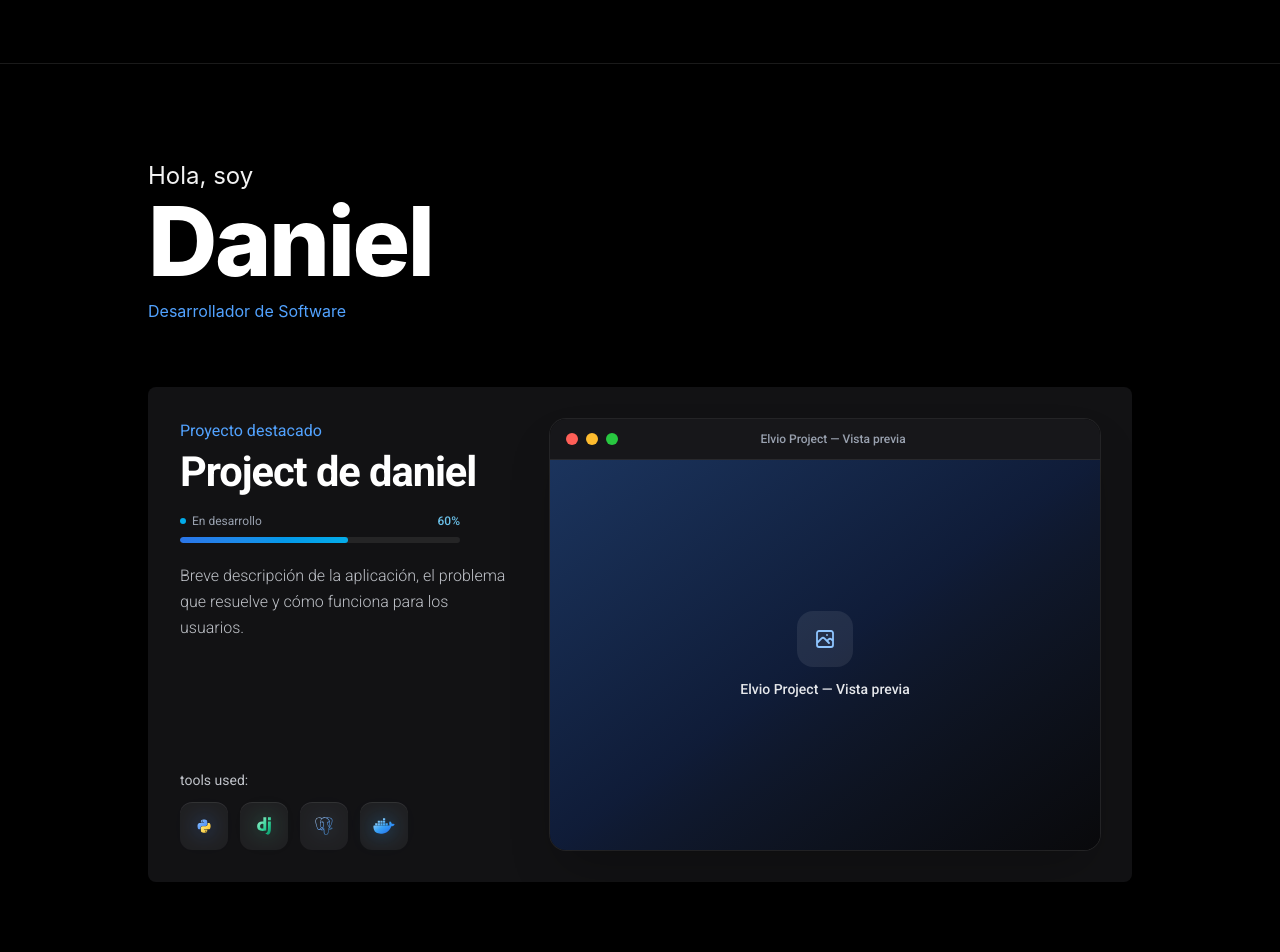
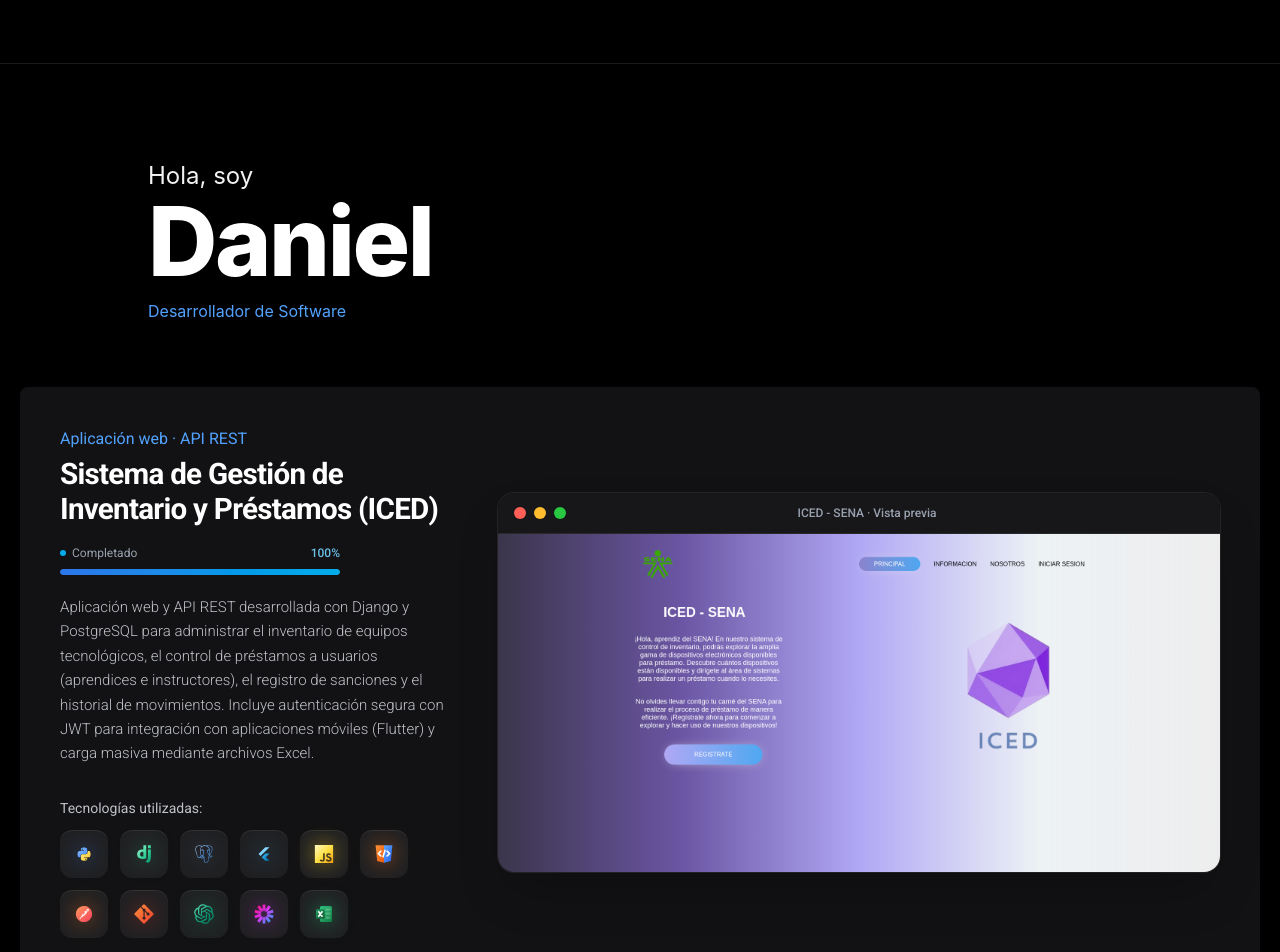
Before and after one commit to daniels-py/mi-portafolio, an Astro site: page / in a window 1280 px wide. Shown: the top 952 px of the page. Built offline with nearby package versions, Linux system fonts and the light colour scheme; Astro itself is replaced by a stand-in of ours.

Commit message:
feat: card con proyecto completo

```diff
--- a/src/components/projects/ProjectShowcase.astro
+++ b/src/components/projects/ProjectShowcase.astro
@@ -17,6 +17,7 @@ const {
   description,
   toolsLabel = 'tools used:',
   stack,
+  extraTags,
   media,
   href,
 } = Astro.props;
@@ -28,9 +29,10 @@ const resolvedProgressLabel = progressLabel ?? 'En desarrollo';
 const preview = media[0];
 ---
 
-<article class="project-showcase grid grid-cols-1 items-stretch gap-8 rounded-lg bg-[#121214] p-6 sm:p-8 lg:grid-cols-[minmax(260px,330px)_1fr] lg:gap-10">
+<article class="project-showcase rounded-lg bg-[#121214] p-7 sm:p-10">
+  <div class="grid grid-cols-1 items-stretch gap-10 lg:grid-cols-[minmax(320px,390px)_1fr] lg:gap-12">
     <!-- Izquierda: Información del proyecto arriba y tools used abajo -->
-  <div class="flex flex-col justify-between gap-10">
+    <div class="flex flex-col justify-between gap-8">
       <div class="space-y-4">
         <div class="space-y-1.5">
           {tag && (
@@ -38,7 +40,7 @@ const preview = media[0];
               {tag}
             </p>
           )}
-        <h3 class="text-4xl sm:text-[2.6rem] font-bold tracking-tight text-white leading-[1.1]">
+          <h3 class="text-2xl sm:text-[1.85rem] font-bold tracking-tight text-white leading-[1.18]">
             {href ? (
               <a href={href} target="_blank" rel="noopener noreferrer" class="hover:text-blue-400 transition">
                 {name} ↗
@@ -76,7 +78,7 @@ const preview = media[0];
           </div>
         )}
 
-      <p class="pt-1 text-base text-gray-300/90 leading-relaxed font-light">
+        <p class="pt-1 text-sm sm:text-[15px] text-gray-300/90 leading-relaxed font-light">
           {description}
         </p>
       </div>
@@ -99,12 +101,21 @@ const preview = media[0];
             </li>
           ))}
         </ul>
+        {extraTags && extraTags.length > 0 && (
+          <div class="flex flex-wrap gap-1.5 pt-1">
+            {extraTags.map((item) => (
+              <span class="rounded-md bg-white/[0.05] px-2 py-0.5 text-[11px] font-medium text-gray-300">
+                {item}
+              </span>
+            ))}
+          </div>
+        )}
       </div>
     </div>
 
     <!-- Derecha: Ventana estilo macOS grande para imagen o video -->
     {preview && (
-    <div class="group flex flex-col overflow-hidden rounded-2xl bg-zinc-950/90 shadow-2xl ring-1 ring-white/[0.08]">
+      <div class="group flex flex-col self-center overflow-hidden rounded-2xl bg-zinc-950/90 shadow-2xl ring-1 ring-white/[0.08]">
         <!-- Barra superior estilo macOS -->
         <div class="flex items-center justify-between border-b border-white/[0.08] bg-zinc-900/95 px-4 py-3">
           <div class="flex items-center gap-2" aria-hidden="true">
@@ -118,14 +129,14 @@ const preview = media[0];
           <span class="w-12" aria-hidden="true"></span>
         </div>
 
-      <!-- Contenido multimedia grande -->
-      <div class="relative flex-1 w-full min-h-[280px] sm:min-h-[360px] lg:min-h-[390px] overflow-hidden">
+        <!-- Contenido multimedia adaptable sin recortes -->
+        <div class:list={['relative w-full overflow-hidden', !preview.src && 'aspect-video']}>
           {preview.src ? (
             preview.type === 'video' ? (
               <video
                 src={preview.src}
                 aria-label={preview.alt}
-              class="h-full w-full object-cover"
+                class="block h-auto w-full object-contain"
                 autoplay
                 muted
                 loop
@@ -137,7 +148,7 @@ const preview = media[0];
                 src={preview.src}
                 alt={preview.alt}
                 loading="lazy"
-              class="h-full w-full object-cover transition duration-300 group-hover:scale-[1.02]"
+                class="block h-auto w-full transition duration-300 group-hover:scale-[1.02]"
               />
             )
           ) : (
@@ -162,6 +173,7 @@ const preview = media[0];
         </div>
       </div>
     )}
+  </div>
 </article>
 
 <style>
--- a/src/components/skills/icons.ts
+++ b/src/components/skills/icons.ts
@@ -74,6 +74,23 @@ export const icons = {
   "macos": `<defs><linearGradient id="mac" x1="0" y1="0" x2="1" y2="1"><stop offset="0" stop-color="#ffffff"/><stop offset="1" stop-color="#94a3b8"/></linearGradient></defs><g transform="translate(55 55) scale(1.9) translate(-12 -12)">
 <path fill="url(#mac)" d="M12.152 6.896c-.948 0-2.415-1.078-3.96-1.04-2.04.027-3.91 1.183-4.961 3.014-2.117 3.675-.546 9.103 1.519 12.09 1.013 1.454 2.208 3.09 3.792 3.039 1.52-.065 2.09-.987 3.935-.987 1.831 0 2.35.987 3.96.948 1.637-.026 2.676-1.48 3.676-2.948 1.156-1.688 1.636-3.325 1.662-3.415-.039-.013-3.182-1.221-3.22-4.857-.026-3.04 2.48-4.494 2.597-4.559-1.429-2.09-3.623-2.324-4.39-2.376-2-.156-3.675 1.09-4.61 1.09zM15.53 3.83c.843-1.012 1.4-2.427 1.245-3.83-1.207.052-2.662.805-3.532 1.818-.78.896-1.454 2.338-1.273 3.714 1.338.104 2.715-.688 3.559-1.701"/>
 </g>`,
+  "html-css": `<defs><linearGradient id="hc-l" x1="0" y1="0" x2="1" y2="1"><stop offset="0" stop-color="#fb923c"/><stop offset="1" stop-color="#ea580c"/></linearGradient><linearGradient id="hc-r" x1="0" y1="0" x2="1" y2="1"><stop offset="0" stop-color="#60a5fa"/><stop offset="1" stop-color="#2563eb"/></linearGradient></defs><g transform="translate(55 55) scale(1.9) translate(-12 -12)">
+<path fill="url(#hc-l)" d="M1.5 1H12v22l-8.5-2.4L1.5 1Z"/>
+<path fill="url(#hc-r)" d="M12 1h10.5l-2 19.6L12 23V1Z"/>
+<path fill="none" stroke="#ffffff" stroke-width="2" stroke-linecap="round" stroke-linejoin="round" d="M8.2 8.5 5 11.5l3.2 3M15.8 8.5 19 11.5l-3.2 3M13.2 7.5l-2.4 8"/>
+</g>`,
+  "git": `<defs><linearGradient id="git" x1="0" y1="0" x2="1" y2="1"><stop offset="0" stop-color="#fb923c"/><stop offset="1" stop-color="#f03c2e"/></linearGradient></defs><g transform="translate(55 55) scale(1.9) translate(-12 -12)">
+<path fill="url(#git)" d="M13.09 23.549a1.54 1.54 0 0 1-2.18 0L.451 13.089a1.54 1.54 0 0 1 0-2.179l7.191-7.19 2.733 2.733a1.85 1.85 0 0 0 .964 2.326v6.66a1.849 1.849 0 1 0 1.54 0V8.957l2.508 2.508a1.85 1.85 0 1 0 1.09-1.09l-2.634-2.634a1.85 1.85 0 0 0-2.378-2.377L8.73 2.63 10.91.451a1.54 1.54 0 0 1 2.179 0l10.459 10.46a1.54 1.54 0 0 1 0 2.179z"/>
+</g>`,
+  "jwt": `<defs><linearGradient id="jwt" x1="0" y1="0" x2="1" y2="1"><stop offset="0" stop-color="#fb015b"/><stop offset="0.5" stop-color="#d63aff"/><stop offset="1" stop-color="#00b9f1"/></linearGradient></defs><g transform="translate(55 55) scale(1.9) translate(-12 -12)">
+<path fill="url(#jwt)" d="M10.2 0v6.456L12 8.928l1.8-2.472V0zm3.6 6.456v3.072l2.904-.96L20.52 3.36l-2.928-2.136zm2.904 2.112l-1.8 2.496 2.928.936 6.144-1.992-1.128-3.432zM17.832 12l-2.928.936 1.8 2.496 6.144 1.992 1.128-3.432zm-1.128 3.432l-2.904-.96v3.072l3.792 5.232 2.928-2.136zM13.8 17.544L12 15.072l-1.8 2.472V24h3.6zm-3.6 0v-3.072l-2.904.96L3.48 20.64l2.928 2.136zm-2.904-2.112l1.8-2.496L6.168 12 .024 13.992l1.128 3.432zM6.168 12l2.928-.936-1.8-2.496-6.144-1.992-1.128 3.432zm1.128-3.432l2.904.96V6.456L6.408 1.224 3.48 3.36Z"/>
+</g>`,
+  "excel": `<defs><linearGradient id="xls-bg" x1="0" y1="0" x2="1" y2="1"><stop offset="0" stop-color="#33c481"/><stop offset="1" stop-color="#107c41"/></linearGradient><linearGradient id="xls-fg" x1="0" y1="0" x2="1" y2="1"><stop offset="0" stop-color="#21a366"/><stop offset="1" stop-color="#185c37"/></linearGradient></defs><g transform="translate(55 55) scale(1.9) translate(-12 -12)">
+<rect x="7" y="2" width="15" height="20" rx="2" fill="url(#xls-bg)"/>
+<path fill="#ffffff" fill-opacity="0.22" d="M14 5h6v3h-6zm0 5h6v3h-6zm0 5h6v3h-6z"/>
+<rect x="2" y="6" width="11" height="12" rx="2" fill="url(#xls-fg)"/>
+<path fill="none" stroke="#ffffff" stroke-width="1.9" stroke-linecap="round" d="M5.4 9.3 9.6 14.7M9.6 9.3 5.4 14.7"/>
+</g>`,
 } as const;
 
 export type IconName = keyof typeof icons;
--- a/src/data/projects.ts
+++ b/src/data/projects.ts
@@ -20,6 +20,8 @@ export interface Project {
   /** Etiqueta sobre los íconos de herramientas (por defecto "tools used:") */
   toolsLabel?: string;
   stack: IconName[];
+  /** Etiquetas extra de tecnologías sin ícono dedicado (ej. DRF, Simple JWT) */
+  extraTags?: string[];
   /** Contenedores multimedia para el carrusel (imagen o video) */
   media: ProjectMedia[];
   href?: string;
@@ -29,8 +31,13 @@ const skillMap = new Map(
   skillCategories.flatMap((c) => c.skills).map((s) => [s.icon, s]),
 );
 
+const extraTechMeta: Partial<Record<IconName, { name: string; glow: string }>> = {
+  jwt: { name: 'Simple JWT', glow: '214 58 255' },
+  excel: { name: 'Excel', glow: '33 196 129' },
+};
+
 export function resolveTechMeta(icon: IconName) {
-  const found = skillMap.get(icon);
+  const found = skillMap.get(icon) ?? extraTechMeta[icon];
   return {
     icon,
     name: found?.name ?? icon,
@@ -39,18 +46,20 @@ export function resolveTechMeta(icon: IconName) {
 }
 
 export const featuredProject: Project = {
-  name: 'Project de daniel',
-  tag: 'Proyecto destacado',
-  progress: 60,
+  name: 'Sistema de Gestión de Inventario y Préstamos (ICED)',
+  tag: 'Aplicación web · API REST',
+  progress: 100,
+  progressLabel: 'Completado',
   description:
-    'Breve descripción de la aplicación, el problema que resuelve y cómo funciona para los usuarios.',
-  toolsLabel: 'tools used:',
-  stack: ['python', 'django', 'postgresql', 'docker'],
+    'Aplicación web y API REST desarrollada con Django y PostgreSQL para administrar el inventario de equipos tecnológicos, el control de préstamos a usuarios (aprendices e instructores), el registro de sanciones y el historial de movimientos. Incluye autenticación segura con JWT para integración con aplicaciones móviles (Flutter) y carga masiva mediante archivos Excel.',
+  toolsLabel: 'Tecnologías utilizadas:',
+  stack: ['python', 'django', 'postgresql', 'flutter', 'javascript', 'html-css', 'postman', 'git', 'chatgpt', 'jwt', 'excel'],
   media: [
     {
       type: 'image',
-      alt: 'Vista previa de Elvio Project',
-      label: 'Elvio Project — Vista previa',
+      src: '/projects/iced-preview.png',
+      alt: 'Vista previa del sistema ICED - SENA',
+      label: 'ICED - SENA · Vista previa',
     },
   ],
 };
--- a/src/data/skills.ts
+++ b/src/data/skills.ts
@@ -24,6 +24,7 @@ export const skillCategories: SkillCategory[] = [
       { name: "Python", tag: "Lenguaje", description: "Programa desde cero", glow: "59 130 246", icon: "python" },
       { name: "Java", tag: "Lenguaje", description: "POO y aplicaciones robustas", glow: "239 68 68", icon: "java" },
       { name: "JavaScript", tag: "Lenguaje", description: "La web interactiva", glow: "250 204 21", icon: "javascript" },
+      { name: "HTML & CSS", tag: "Web", description: "Estructura y diseño web", glow: "249 115 22", icon: "html-css" },
       { name: "Kotlin", tag: "Lenguaje", description: "Apps Android modernas", glow: "160 90 255", icon: "kotlin" },
       { name: "Django", tag: "Framework", description: "Apps web con Python", glow: "52 190 140", icon: "django" },
       { name: "Flutter", tag: "Framework", description: "Apps para iOS y Android", glow: "56 189 248", icon: "flutter" },
@@ -40,6 +41,7 @@ export const skillCategories: SkillCategory[] = [
   {
     title: "Control de versiones y DevOps",
     skills: [
+      { name: "Git", tag: "Control de versiones", description: "Historial y ramas", glow: "240 60 46", icon: "git" },
       { name: "GitHub", tag: "DevOps", description: "Control de versiones en equipo", glow: "168 85 247", icon: "github" },
       { name: "GitLab", tag: "DevOps", description: "Repositorios y CI/CD", glow: "252 109 38", icon: "gitlab" },
       { name: "Docker", tag: "DevOps", description: "Contenedores y despliegue", glow: "36 150 237", icon: "docker" },
--- a/src/pages/index.astro
+++ b/src/pages/index.astro
@@ -44,7 +44,7 @@ import { featuredProject } from '../data/projects';
 		</section>
 
 		<!-- Proyecto destacado -->
-		<section id="proyectos" class="mx-auto w-full max-w-5xl px-5 pb-12">
+		<section id="proyectos" class="mx-auto w-full max-w-7xl px-5 pb-12">
 			<ProjectShowcase {...featuredProject} />
 		</section>
 
```
Also changed, not shown: public/projects/iced-preview.png (added). Lines whose indentation alone changed are shown as unchanged.
